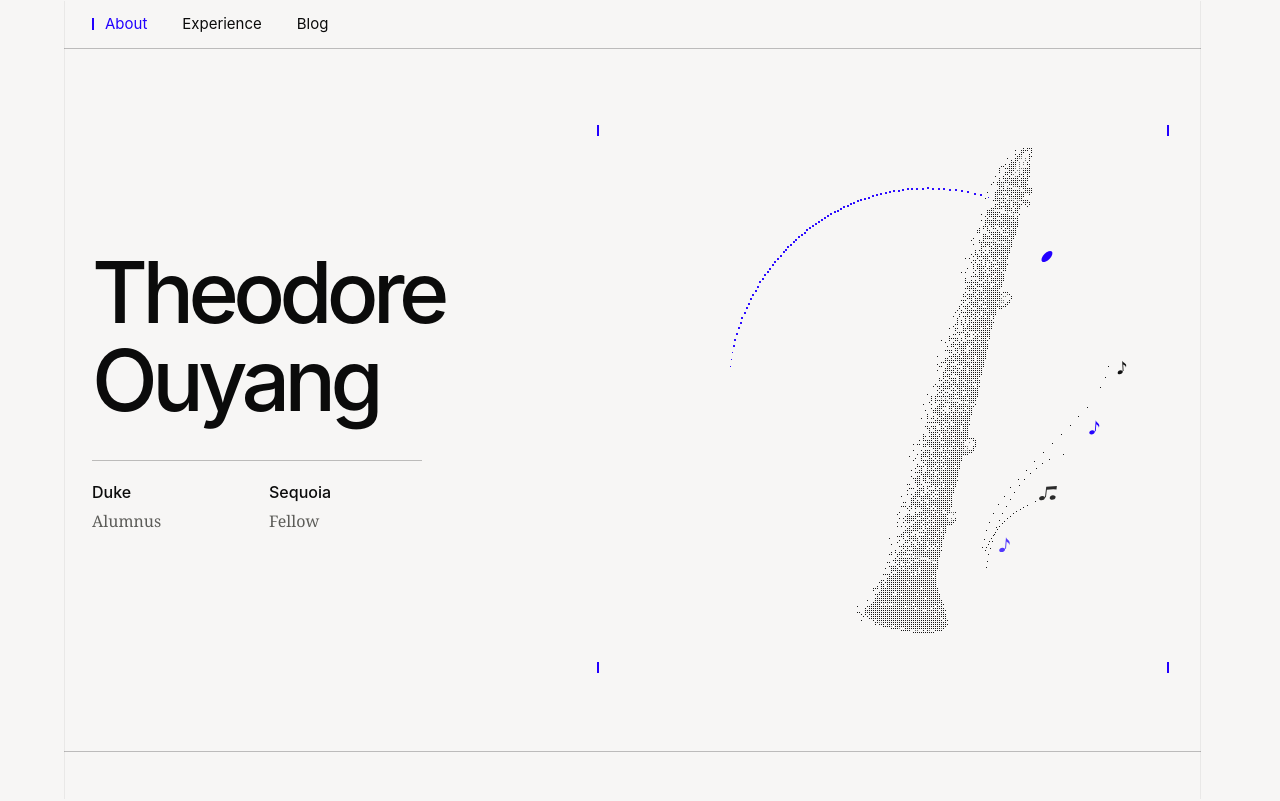
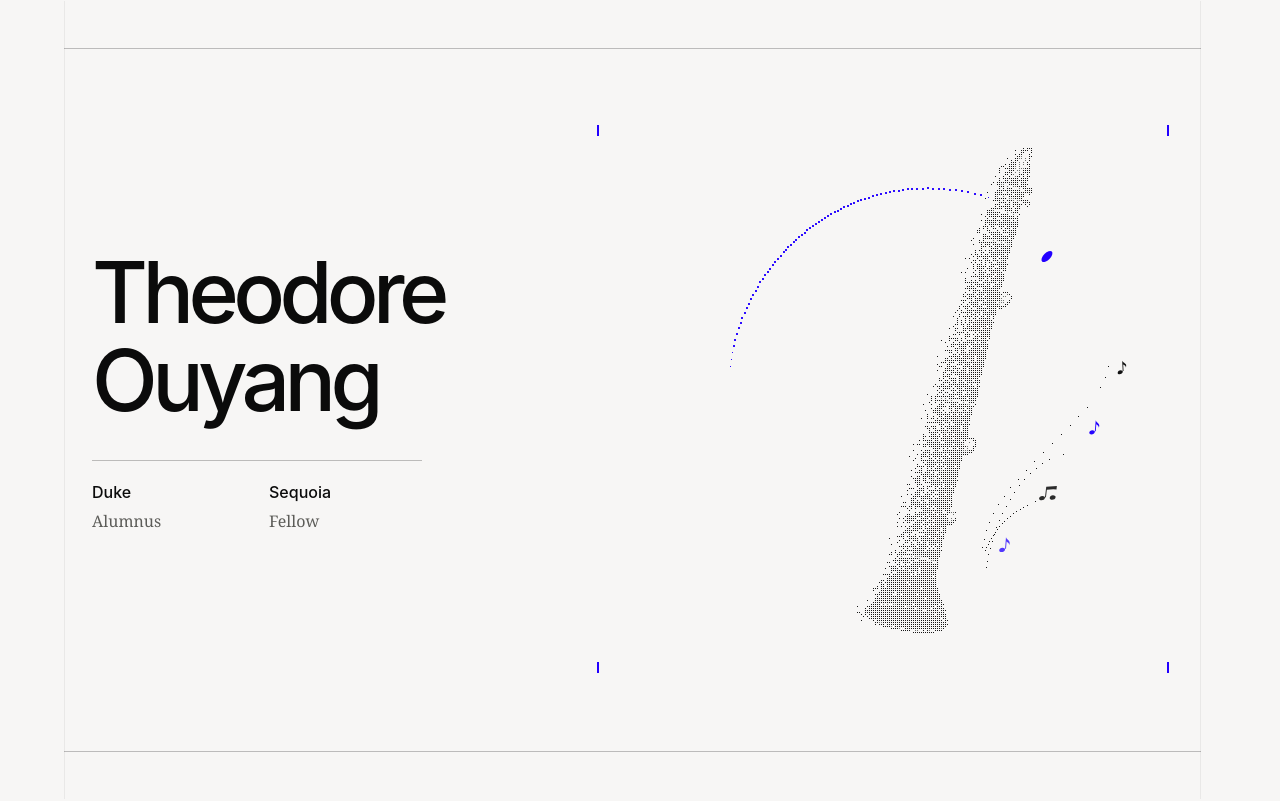
Before and after one commit to 130U/130U.github.io, a Next.js app in the folder website/: page / in a window 1280 px wide. Shown: the top 801 px of the page. Built offline with nearby package versions, Linux system fonts and the light colour scheme; a web font is replaced by a local one.

Commit message:
Open About on the name, the credentials, and the instrument (#89)
The first screen is the hero alone: the name, the two credentials, and the
instrument. The rail carries About, Experience, and Blog once the reader
scrolls.

```diff
--- a/website/app/components/SiteNavigation.tsx
+++ b/website/app/components/SiteNavigation.tsx
@@ -53,7 +53,7 @@ export function SiteNavigation({
 
     document.body.classList.add("menu-open");
     const backgroundRegions = document.querySelectorAll<HTMLElement>(
-      "main, footer, .skip-link, section[data-state], [data-opening-navigation]",
+      "main, footer, .skip-link, section[data-state]",
     );
     backgroundRegions.forEach((region) => {
       region.inert = true;
--- a/website/app/components/clarinet-hero/ClarinetHero.module.css
+++ b/website/app/components/clarinet-hero/ClarinetHero.module.css
@@ -1,7 +1,7 @@
 .hero {
   position: relative;
   z-index: 1;
-  min-height: calc(100svh - var(--opening-offset, 0px));
+  min-height: 100svh;
   display: grid;
   align-items: center;
   background: var(--page);
@@ -15,7 +15,7 @@
   align-items: center;
   width: min(100%, 1312px);
   margin: 0 auto;
-  min-height: min(760px, calc(100svh - 96px - var(--opening-offset, 0px)));
+  min-height: min(760px, calc(100svh - 96px));
   border-block: 1px solid var(--rule-strong);
 }
 
@@ -100,7 +100,7 @@
   .frame::before, .frame::after { top: -32px; bottom: -32px; }
 }
 @media (768px <= width < 1024px) and (orientation: landscape) {
-  .frame { min-height: calc(100svh - 64px - var(--opening-offset, 0px)); grid-template-columns: 43% 57%; }
+  .frame { min-height: calc(100svh - 64px); grid-template-columns: 43% 57%; }
   .copy { padding-left: 20px; }
   .copy h1 { font-size: clamp(3rem, 6.5vw, 4.5rem); }
 }
@@ -120,7 +120,7 @@
   }
 }
 @media (width < 768px) {
-  .hero { padding: 24px 20px; }
+  .hero { min-height: 100svh; padding: 24px 20px; }
   .frame::before, .frame::after { top: -24px; bottom: -24px; }
 }
 @media (prefers-reduced-motion: reduce) {
--- a/website/app/home.module.css
+++ b/website/app/home.module.css
@@ -1,63 +1,3 @@
-/* The first screen carries the section links on the name's edge, above the hero
-   frame. The row overlaps the hero's top margin, and the hero gives up the rest
-   of the row's height through --opening-offset. Enlarged text wraps the links
-   onto further lines of the same height. */
-.opening {
-  --opening-row: 48px;
-  --opening-overlap: 48px;
-  --opening-offset: calc(var(--opening-row) - var(--opening-overlap));
-}
-
-.openingNav {
-  position: relative;
-  z-index: 2;
-  min-height: var(--opening-row);
-  margin-bottom: calc(-1 * var(--opening-overlap));
-  padding: 0 64px;
-  font-family: var(--font-text);
-  font-size: var(--type-interface);
-  line-height: var(--interface-leading);
-}
-
-.openingLinks {
-  display: flex;
-  flex-wrap: wrap;
-  width: min(100%, 1312px);
-  margin: 0 auto;
-  column-gap: 22px;
-  padding-left: 28px;
-}
-
-.openingLinks a {
-  position: relative;
-  display: flex;
-  min-height: var(--opening-row);
-  align-items: center;
-  padding-left: 13px;
-  transition: color 180ms var(--ease-out);
-}
-
-.openingLinks a::before {
-  position: absolute;
-  top: 50%;
-  left: 0;
-  width: 2px;
-  height: 12px;
-  background: currentColor;
-  content: "";
-  opacity: 0;
-  transform: translateY(-50%);
-}
-
-.openingLinks a[aria-current="page"],
-.openingLinks a:active {
-  color: var(--accent);
-}
-
-.openingLinks a[aria-current="page"]::before {
-  opacity: 1;
-}
-
 .homeFrame {
   font-family: var(--font-text);
 }
@@ -269,10 +209,6 @@
     color: var(--accent);
     text-decoration-color: var(--accent);
   }
-
-  .openingLinks a:hover {
-    color: var(--accent);
-  }
 }
 
 @media (pointer: coarse) {
@@ -304,19 +240,6 @@
 }
 
 @media (768px <= width < 1024px) {
-  .opening {
-    --opening-row: 44px;
-    --opening-overlap: 32px;
-  }
-
-  .openingNav {
-    padding: 0 32px;
-  }
-
-  .openingLinks {
-    padding-left: 20px;
-  }
-
   .homeFrame .profileSection {
     grid-column: 1 / -1;
   }
@@ -331,23 +254,7 @@
   }
 }
 
-/* Where the hero stacks, the links keep the name's edge. */
-@media (width < 768px), (width < 1024px) and (orientation: portrait) {
-  .openingLinks {
-    padding-left: 12px;
-  }
-}
-
 @media (width < 768px) {
-  .opening {
-    --opening-row: 44px;
-    --opening-overlap: 24px;
-  }
-
-  .openingNav {
-    padding: 0 20px;
-  }
-
   .sectionBody .fellowship {
     padding-bottom: 28px;
   }
@@ -398,8 +305,7 @@
 
 @media (prefers-reduced-motion: reduce) {
   .contactStrip a,
-  .inlineLink,
-  .openingLinks a {
+  .inlineLink {
     transition: none;
   }
 }
--- a/website/app/page.tsx
+++ b/website/app/page.tsx
@@ -1,9 +1,8 @@
 import type { Metadata } from "next";
-import Link from "next/link";
 import { AboutContent } from "./components/AboutContent";
 import { ClarinetHero } from "./components/clarinet-hero/ClarinetHero";
 import { SiteShell } from "./components/SiteShell";
-import { createPageMetadata, DEFAULT_DESCRIPTION, HOME_TITLE, navigation } from "./lib/content/site";
+import { createPageMetadata, DEFAULT_DESCRIPTION, HOME_TITLE } from "./lib/content/site";
 import styles from "./home.module.css";
 
 export const metadata: Metadata = createPageMetadata({
@@ -17,18 +16,7 @@ export default function AboutPage() {
   return (
     <>
       <a className="skip-link" href="#home-profile">Skip to Main Content</a>
-      <div className={styles.opening}>
-        <nav className={styles.openingNav} aria-label="Opening navigation" data-opening-navigation>
-          <div className={styles.openingLinks}>
-            {navigation.map((item) => item.key === "about" ? (
-              <a aria-current="page" href="#home-profile" key={item.key}>{item.label}</a>
-            ) : (
-              <Link href={item.href} key={item.key}>{item.label}</Link>
-            ))}
-          </div>
-        </nav>
-        <ClarinetHero />
-      </div>
+      <ClarinetHero />
       <SiteShell active="about" frameClassName={styles.homeFrame} guides="index" showSkipLink={false}>
         <AboutContent hasHero />
       </SiteShell>
```
Also changed, not shown: website/content/visible-copy-manifest.json, 3 other files (tests, documents, lock files or other folders).
